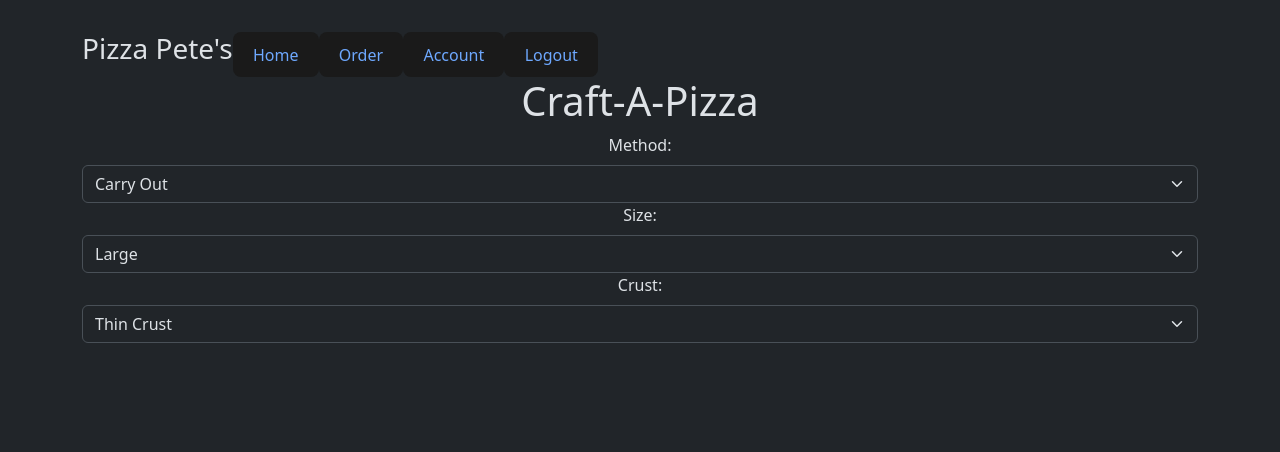
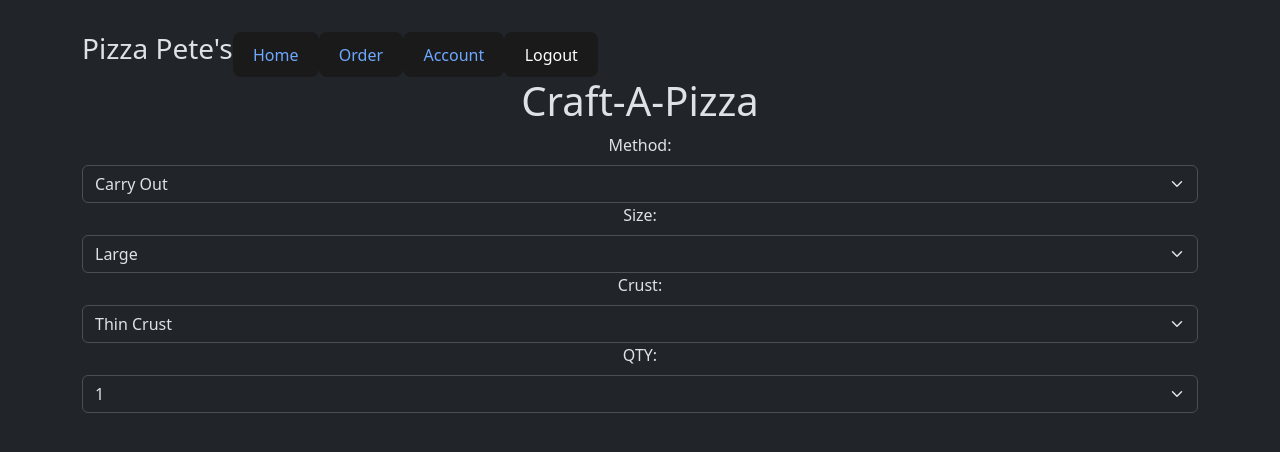
Before and after one commit to Zeraxle/Group_10_Group_Project, a React (Vite) app in the folder client/: page /pizzaform in a window 1280 px wide. Shown: the top 452 px of the page. Built offline with nearby package versions, Linux system fonts and the light colour scheme.

Commit message:
last push of the night

```diff
--- a/client/src/components/Nav.jsx
+++ b/client/src/components/Nav.jsx
@@ -11,9 +11,9 @@ const Nav = () => {
             <nav className="nav">
                 <h3>Pizza Pete's</h3>
                 <button><Link to={'/'}>Home</Link></button>
-                <button><Link to={'/'}>Order</Link></button>
+                <button><Link to={'/pizzaform'}>Order</Link></button>
                 <button><Link to={'/'}>Account</Link></button>
-                <button><Link to={'/'}>Logout</Link></button>
+                <button>Logout</button>
             </nav>
         </header>
     </>)
--- a/client/src/components/PizzaForm.jsx
+++ b/client/src/components/PizzaForm.jsx
@@ -26,6 +26,19 @@ export const PizzaForm = () => {
             <option value="thinCrust">Thin Crust</option>
             <option value="regularCrust">Regular Crust</option>
           </select>
+          <label htmlFor='quantities' className='form-label'>QTY:</label>
+          <select name="quantities" id="quantities" className='form-select'>
+            <option value="1">1</option>
+            <option value="2">2</option>
+            <option value="3">3</option>
+            <option value="4">4</option>
+            <option value="5">5</option>
+            <option value="6">6</option>
+            <option value="7">7</option>
+            <option value="8">8</option>
+            <option value="9">9</option>
+            <option value="10">10</option>
+          </select>
         </div>
       </form>
     </div>
```
